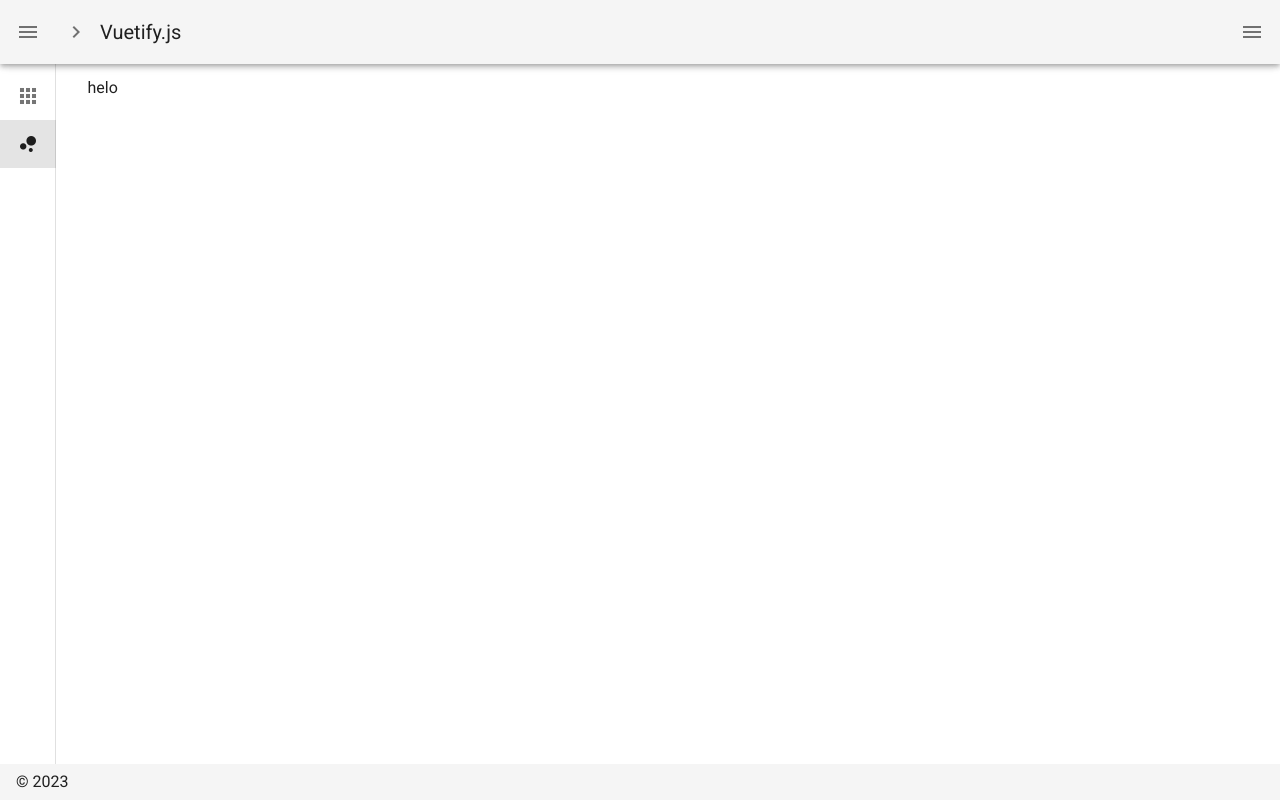
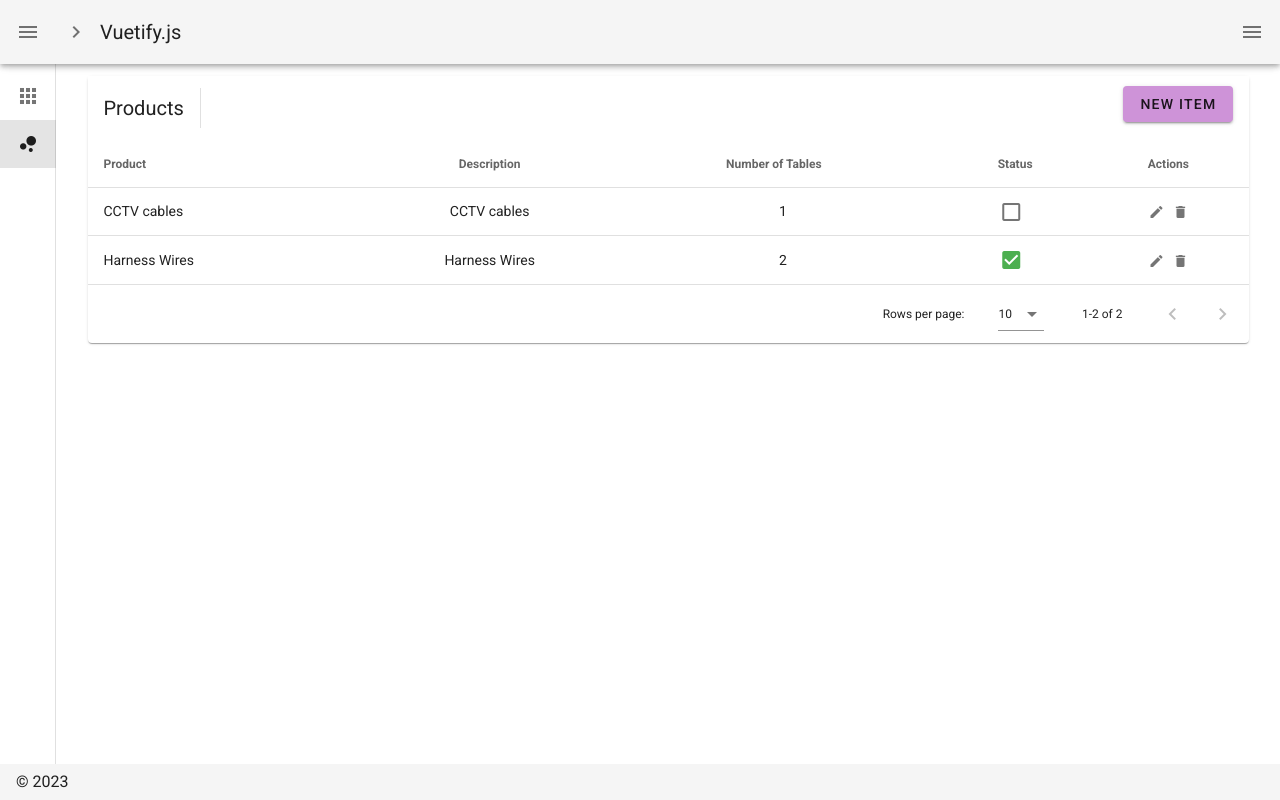
Before and after one commit to Kurama-tech/mamun-dashboard, a Nuxt app: page /inspire in a window 1280 px wide. Built offline with nearby package versions, Linux system fonts and the light colour scheme.

Commit message:
Product page

```diff
--- a/pages/inspire.vue
+++ b/pages/inspire.vue
@@ -1,11 +1,263 @@
 <template>
-  <div>
-    helo
-  </div>
+  <v-data-table
+    :headers="headers"
+    :items="products"
+    sort-by="products"
+    class="elevation-1"
+  >
+    <template #top>
+      <v-toolbar
+        flat
+      >
+        <v-toolbar-title>Products</v-toolbar-title>
+        <v-divider
+          class="mx-4"
+          inset
+          vertical
+        />
+        <v-spacer />
+        <v-dialog
+          v-model="dialog"
+          max-width="500px"
+        >
+          <template #activator="{ on, attrs }">
+            <v-btn
+              color="purple lighten-3"
+              class="mb-2"
+              v-bind="attrs"
+              v-on="on"
+            >
+              New Item
+            </v-btn>
+          </template>
+          <v-card>
+            <v-card-title>
+              <span class="text-h5">{{ formTitle }}</span>
+            </v-card-title>
+
+            <v-card-text>
+              <v-container>
+                <v-row>
+                  <v-col
+                    cols="12"
+                    sm="6"
+                    md="4"
+                  >
+                    <v-text-field
+                      v-model="editedItem.name"
+                      label="Product name"
+                    />
+                  </v-col>
+                  <v-col
+                    cols="12"
+                    sm="6"
+                    md="4"
+                  >
+                    <v-text-field
+                      v-model="editedItem.description"
+                      label="Description"
+                    />
+                  </v-col>
+                  <v-col
+                    cols="12"
+                    sm="6"
+                    md="4"
+                  >
+                    <v-text-field
+                      v-model="editedItem.tables"
+                      label="Tables"
+                    />
+                  </v-col>
+                </v-row>
+              </v-container>
+            </v-card-text>
+
+            <v-card-actions>
+              <v-spacer />
+              <v-btn
+                color="blue darken-1"
+                text
+                @click="close"
+              >
+                Cancel
+              </v-btn>
+              <v-btn
+                color="blue darken-1"
+                text
+                @click="save"
+              >
+                Save
+              </v-btn>
+            </v-card-actions>
+          </v-card>
+        </v-dialog>
+        <v-dialog v-model="dialogDelete" max-width="500px">
+          <v-card>
+            <v-card-title class="text-h5">
+              Are you sure you want to delete this item?
+            </v-card-title>
+            <v-card-actions>
+              <v-spacer />
+              <v-btn color="blue darken-1" text @click="closeDelete">
+                Cancel
+              </v-btn>
+              <v-btn color="blue darken-1" text @click="deleteItemConfirm">
+                OK
+              </v-btn>
+              <v-spacer />
+            </v-card-actions>
+          </v-card>
+        </v-dialog>
+      </v-toolbar>
+    </template>
+    <template #[`item.actions`]="{ item }">
+      <v-icon
+        small
+        class="mr-2"
+        @click="editItem(item)"
+      >
+        mdi-pencil
+      </v-icon>
+      <v-icon
+        small
+        @click="deleteItem(item)"
+      >
+        mdi-delete
+      </v-icon>
+    </template>
+    <template #no-data>
+      <v-btn
+        color="primary"
+        @click="initialize"
+      >
+        Reset
+      </v-btn>
+    </template>
+    <template #[`item.status`]="{ item }">
+      <v-simple-checkbox
+        v-model="item.status"
+        color="green"
+      />
+    </template>
+  </v-data-table>
 </template>
 
 <script>
 export default {
-  name: 'InspirePage'
+  name: 'InspirePage',
+  data: () => ({
+    dialog: false,
+    dialogDelete: false,
+    headers: [
+      {
+        text: 'Product',
+        align: 'start',
+        sortable: true,
+        value: 'name'
+      },
+      { text: 'Description', align: 'center', value: 'description', sortable: false },
+      { text: 'Number of Tables', align: 'center', value: 'tables' },
+      { text: 'Status', align: 'center', value: 'status', sortable: false },
+      { text: 'Actions', align: 'center', value: 'actions', sortable: false }
+    ],
+    products: [],
+    editedIndex: -1,
+    editedItem: {
+      name: '',
+      tables: 0,
+      description: '',
+      status: false
+    },
+    defaultItem: {
+      name: '',
+      tables: 0,
+      description: '',
+      status: false
+    }
+  }),
+
+  computed: {
+    formTitle () {
+      return this.editedIndex === -1 ? 'New Item' : 'Edit Item'
+    }
+  },
+
+  watch: {
+    dialog (val) {
+      val || this.close()
+    },
+    dialogDelete (val) {
+      val || this.closeDelete()
+    }
+  },
+
+  created () {
+    this.initialize()
+  },
+
+  methods: {
+    initialize () {
+      this.products = [
+        {
+          name: 'CCTV cables',
+          tables: 1,
+          description: 'CCTV cables',
+          status: false
+        },
+        {
+          name: 'Harness Wires',
+          tables: 2,
+          description: 'Harness Wires',
+          status: true
+        }
+      ]
+    },
+
+    editItem (item) {
+      this.editedIndex = this.products.indexOf(item)
+      this.editedItem = Object.assign({}, item)
+      this.dialog = true
+    },
+
+    deleteItem (item) {
+      this.editedIndex = this.products.indexOf(item)
+      this.editedItem = Object.assign({}, item)
+      this.dialogDelete = true
+    },
+
+    deleteItemConfirm () {
+      this.products.splice(this.editedIndex, 1)
+      this.closeDelete()
+    },
+
+    close () {
+      this.dialog = false
+      this.$nextTick(() => {
+        this.editedItem = Object.assign({}, this.defaultItem)
+        this.editedIndex = -1
+      })
+    },
+
+    closeDelete () {
+      this.dialogDelete = false
+      this.$nextTick(() => {
+        this.editedItem = Object.assign({}, this.defaultItem)
+        this.editedIndex = -1
+      })
+    },
+
+    save () {
+      if (this.editedIndex > -1) {
+        Object.assign(this.products[this.editedIndex], this.editedItem)
+      } else {
+        this.products.push(this.editedItem)
+      }
+      this.close()
+    },
+
+    editStatus (item) {
+      this.dialogStatus = true
+    }
+  }
 }
 </script>
```
